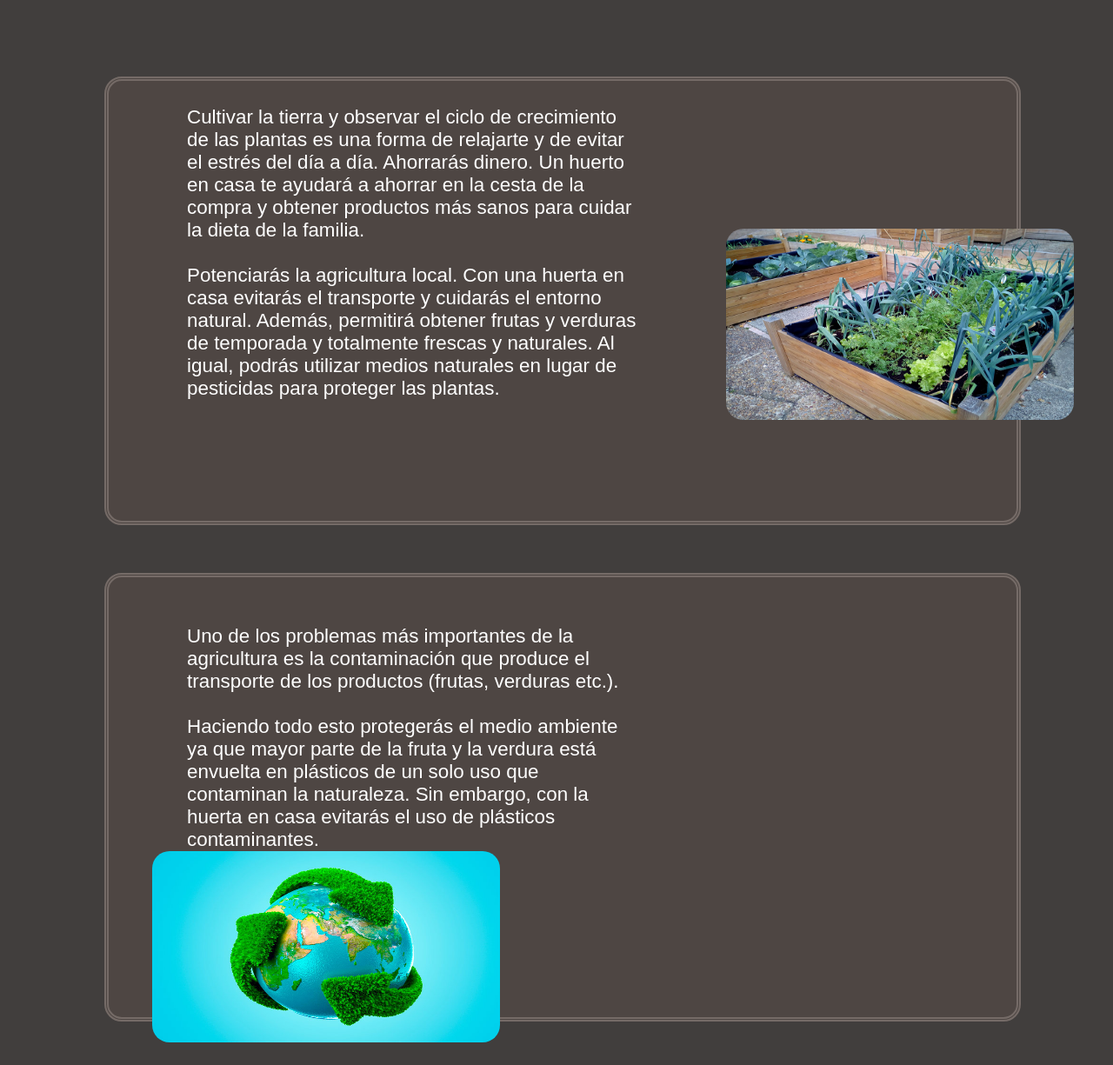
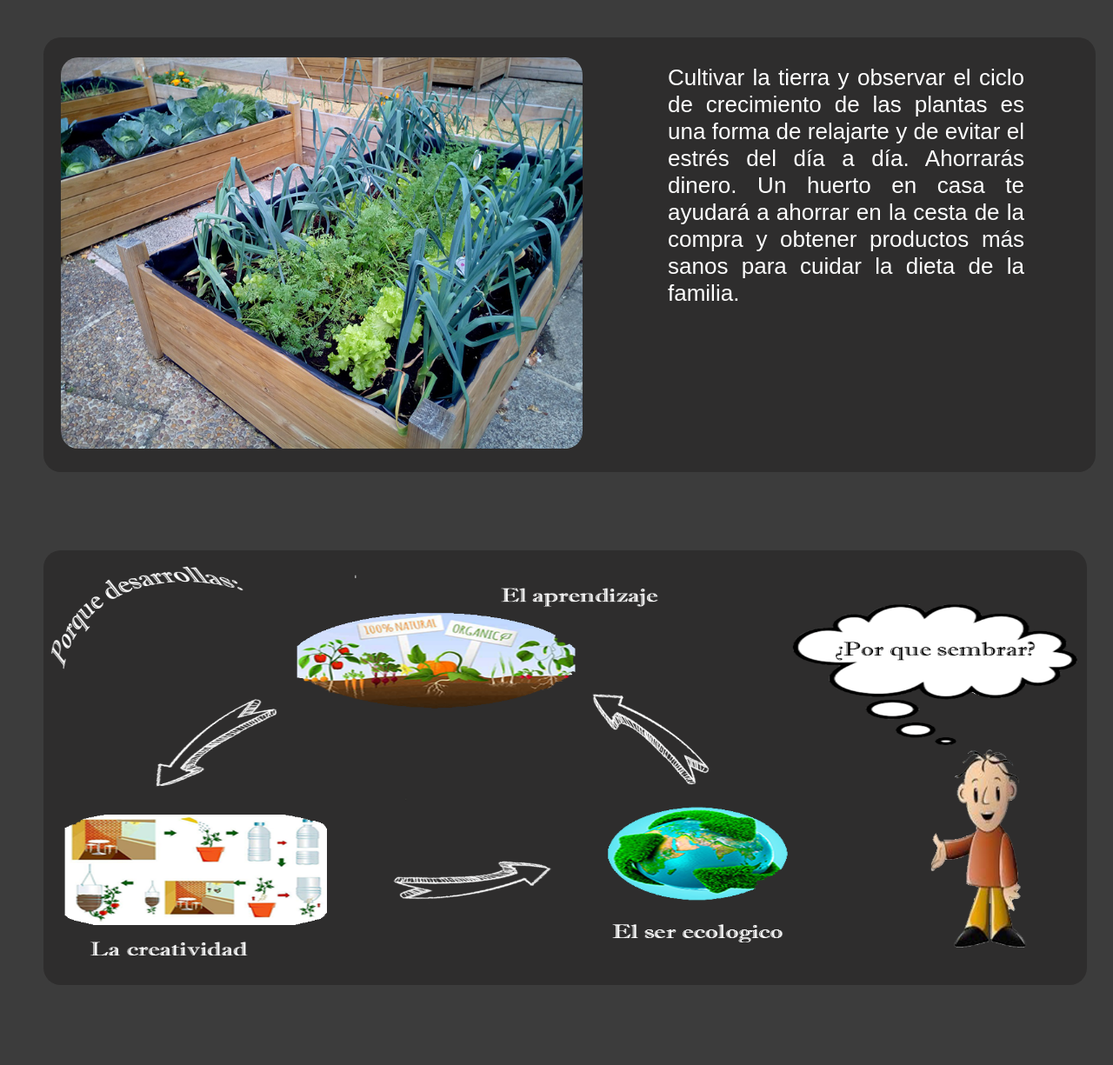
Before and after one commit to santigou/MySowing, a plain HTML site: page index.html in a window 1280 px wide. Shown: the part 75-1300 px from the top of the page at 87% size. After the commit the page ends 1266 px from the top, so only its background shows below. Drawn offline with Linux system fonts and the light colour scheme.

Commit message:
version 2

```diff
--- a/css/css1.css
+++ b/css/css1.css
@@ -5,7 +5,7 @@
 }
 
 body{
-    background-color: #413e3d;
+    background-color: #3C3C3C;
 
 }
 
@@ -80,50 +80,37 @@ body{
 }
 
 /* Fin Codigo Barra de Navegación */
-
-
-/* body */
 .fondotexto{
-  background-color: #4e4643;
-  width: 80%;
-  height: 500px;
-  margin: 55px 120px 55px 120px;
-  padding: 3px 10px;
-  border: #756b67 5px double;
-  border-radius: 20px;
+    background-color: #2E2D2D ;
+    width:1210px;
+    height: 500px;
+    margin-left: 50px;
+    border-radius: 20px;
 }
 
 #texto1{
-    width:519px;
-    height: 500px;
-    margin-left: 80px;
-    font-family: 'Roboto Slab', serif;
-    font-size: 1.4em;
+    font-family:Comic Sans MS,arial,verdana;
     color: white;
-
+    width:410px;
+    margin-top: 10px;
+    margin-left: 718px;
+    font-size: 26px;
+    text-align: justify;
 }
 
-#texto2{
-    width:519px;
-    height: 500px;
-    margin-left: 80px;
-    font-family: 'Roboto Slab', serif;
-    font-size: 1.4em;
-    color: white;
-}
+
 #imagen1{
-    width:400px;
-    height: 220px;
-    margin-left: 620px;
-    margin-top: -300px;
+    width:600px;
+    height: 450px;
+    margin-left: 20px;
+    margin-top: -287px;
     border-radius: 20px;
 }
 
-#imagen2{
-   width:400px;
-   height: 220px;
-   margin-left: 40px;
-   margin-top: -240px;
-   border-radius: 20px;
 
+#banner{
+    height: 500px;
+    width: 1200px;
+    margin-left: 50px;
+    border-radius: 20px;
 }
--- a/index.html
+++ b/index.html
@@ -1,9 +1,10 @@
+
 <!DOCTYPE html>
-<html lang="en">
+<html>
     <head>
-    <meta charset="UTF-8">
+        <meta http-equiv="Content-Type" content="text/html; charset=UTF-8">
         <meta name="viewport" content="width=device-width, initial-scale=1.0">
-    <title>Document</title>
+
         <!-- Links css -->
         <link type="text/css" rel="stylesheet" href="css/css1.css">
 
@@ -12,11 +13,11 @@
 
         <!-- Fuentes -->
         <link href="https://fonts.googleapis.com/css2?family=Lobster&display=swap" rel="stylesheet">
-    <link href="https://fonts.googleapis.com/css2?family=Roboto+Slab:wght@500&display=swap" rel="stylesheet">
 
         <title>¡My Sowing!</title>
     </head>
     <body>
+
         <!-- Inicio codigo barra de navegación -->
 
 
@@ -39,6 +40,7 @@
         <!-- Fin codigo barra de navegación -->
         <br>
 
+
         <br>
         <div class="fondotexto">
             <div id="texto1">
@@ -46,32 +48,17 @@
                 <p><br>Cultivar la tierra y observar el ciclo de crecimiento de las plantas es una forma de relajarte y de evitar el estrés del día a día.
                     Ahorrarás dinero. Un huerto en casa te ayudará a ahorrar en la cesta de la compra
                     y obtener productos más sanos para cuidar la dieta de la familia.
-                <br> <br> Potenciarás la agricultura local. Con una huerta en casa evitarás el transporte y cuidarás
-                el entorno natural. Además, permitirá obtener frutas y verduras de
-                temporada y totalmente frescas y naturales. Al igual, podrás utilizar medios naturales en lugar de pesticidas para proteger las plantas.
+
                 </p>
 
+
+            </div>
             <img src="imagenes/siembracasa.jpg" id="imagen1">
-        </div>
-    </div>
-
-    <div class="fondotexto">
-        <div id="texto2">
-           <p>
-               <br>
-               <br>
 
 
-               Uno de los problemas más importantes de la agricultura es la contaminación que produce
-               el transporte de los productos (frutas, verduras etc.).<br><br>Haciendo todo esto protegerás el medio
-               ambiente ya que mayor parte de la fruta y la verdura está envuelta en plásticos
-               de un solo uso que contaminan la naturaleza. Sin embargo, con la huerta en casa evitarás el uso de plásticos contaminantes.
-           </p>
         </div>
-
-        <br>
-
-        <img src="imagenes/mudo ecologico.jpg" id="imagen2">
-    </div>
+        <br><br><br><br><br>
+        <div class="fondotexo">  <img src="imagenes/BannerMysowing2.png" id="banner"></div>
+        <br><br><br>
     </body>
 </html>
```
Also changed, not shown: imagenes/BannerMysowing.png (added), imagenes/BannerMysowing2.png (added), imagenes/lista.png (added). Lines whose indentation alone changed are shown as unchanged.
